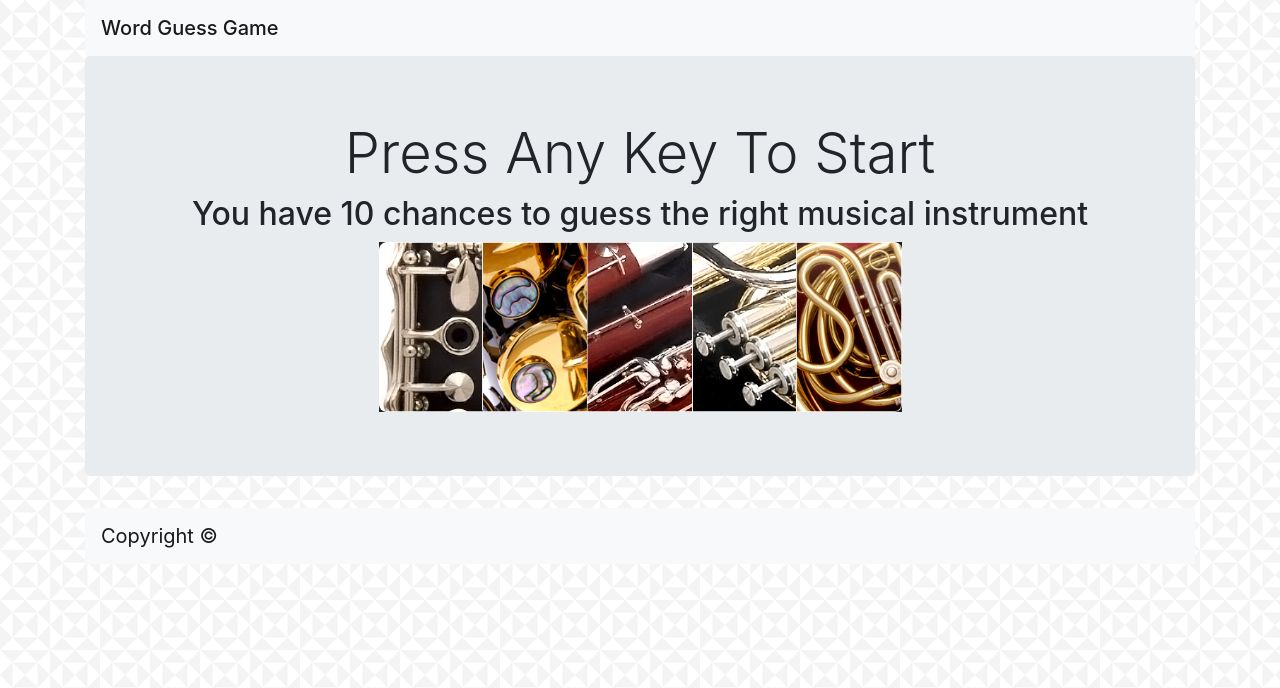
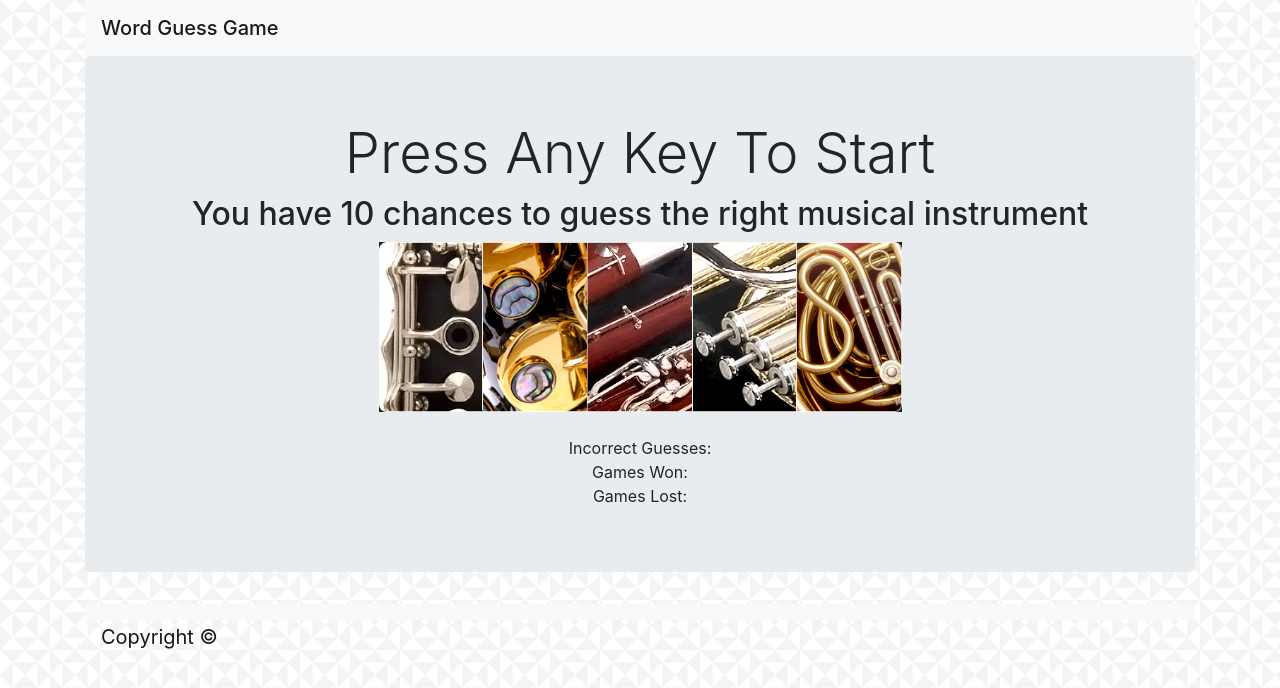
Before and after one commit to michelcausey/WordGuessGame, a plain HTML site: page index.html in a window 1280 px wide. Drawn offline with nearby package versions, Linux system fonts and the light colour scheme.

Commit message:
works in console

```diff
--- a/index.html
+++ b/index.html
@@ -33,17 +33,18 @@
         <div class="jumbotron">
             <h1 class="display-4" style="text-align: center">Press Any Key To Start</h1>
             <h2 class="display-5 start-text" style="text-align: center">You have 10 chances to guess the right musical instrument</h2>
-            <img src="./images/Multiple_instruments.jpg" style="display: block; margin-left: auto; margin-right: auto; width: 50%;">
+            <img src="./images/Multiple_instruments.jpg" style="display: block; margin-left: auto; margin-right: auto; width: 50%;"><br>
+            <div id="display-words" style="text-align: center"></div>
+            <div id="letters-guessed" style="text-align: center">Incorrect Guesses: </div>
+            <div id="games-won" style="text-align: center">Games Won: </div>
+            <div id="games-lost" style="text-align: center">Games Lost: </div>
         </div>
-
-        <div id="display-words"></div>
-
     </div>
 
     <div class="container">
         <footer>
             <nav class="navbar navbar-light bg-light" style="text-align: center">
-                <span class="navbar-brand mb-0" style="text-align: center">Copyright ©</span>
+                <span class="navbar-brand mb-0" style="text-align: center; position: fixed; margin-top: 50px;">Copyright ©</span>
             </nav>
         </footer>
     </div>
--- a/javascript/app.js
+++ b/javascript/app.js
@@ -25,18 +25,19 @@ document.onkeyup = function (event) {
     console.log(tempString);
 }
 
+for (i = 0; i < wordArray.length; i++) {
+    // if the letter guessed is in the random word (using .charAt())
+    // then display the letter
+    // else if the letter guessed is not in the random word
+    // then display "_" instead
+    // display the guessed letter on the screen under the jumbotron
+    // after 10 incorrect guesses, display "GAME OVER"
+    // if user guesses the correct word, display "You Win!"
+    // track the number of wins & losses on the
+
 // Select a random word -- return gets a value back from the function -- assigned outside the generator
 var wordGenerator = function () {
     var wordIndex = Math.floor(Math.random() * wordArray.length);
     return wordArray[wordIndex];
 }
-
-for (i = 0; i < wordArray.length; i++) {
-    // if (the letter guessed is in the random word)
-    // then display the letter
-    // else if the letter guessed is not in the random word)
-    // then display "_" instead
-    // display the guessed letter on the screen
-    // after 10 incorrect guesses, display "GAME OVER"
-    // if user guesses the correct word, display "You Win!"
 }
```
